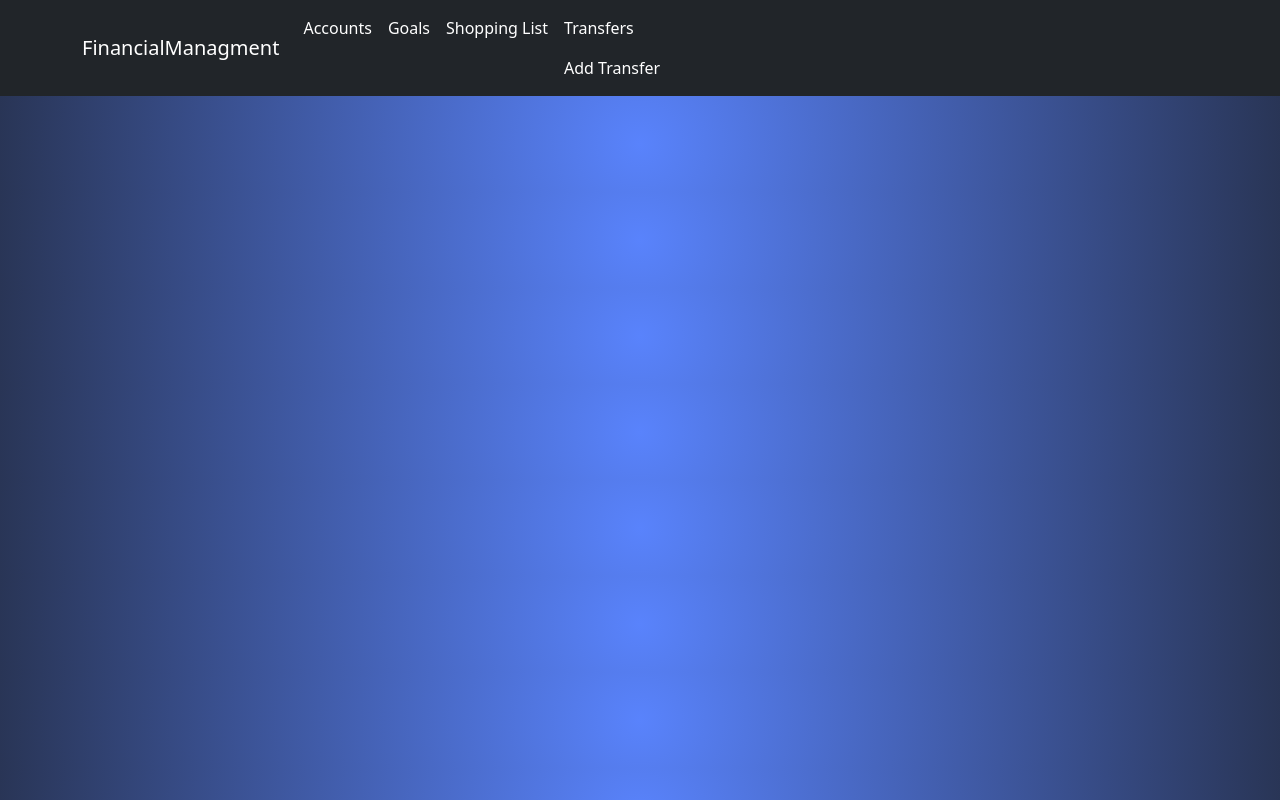
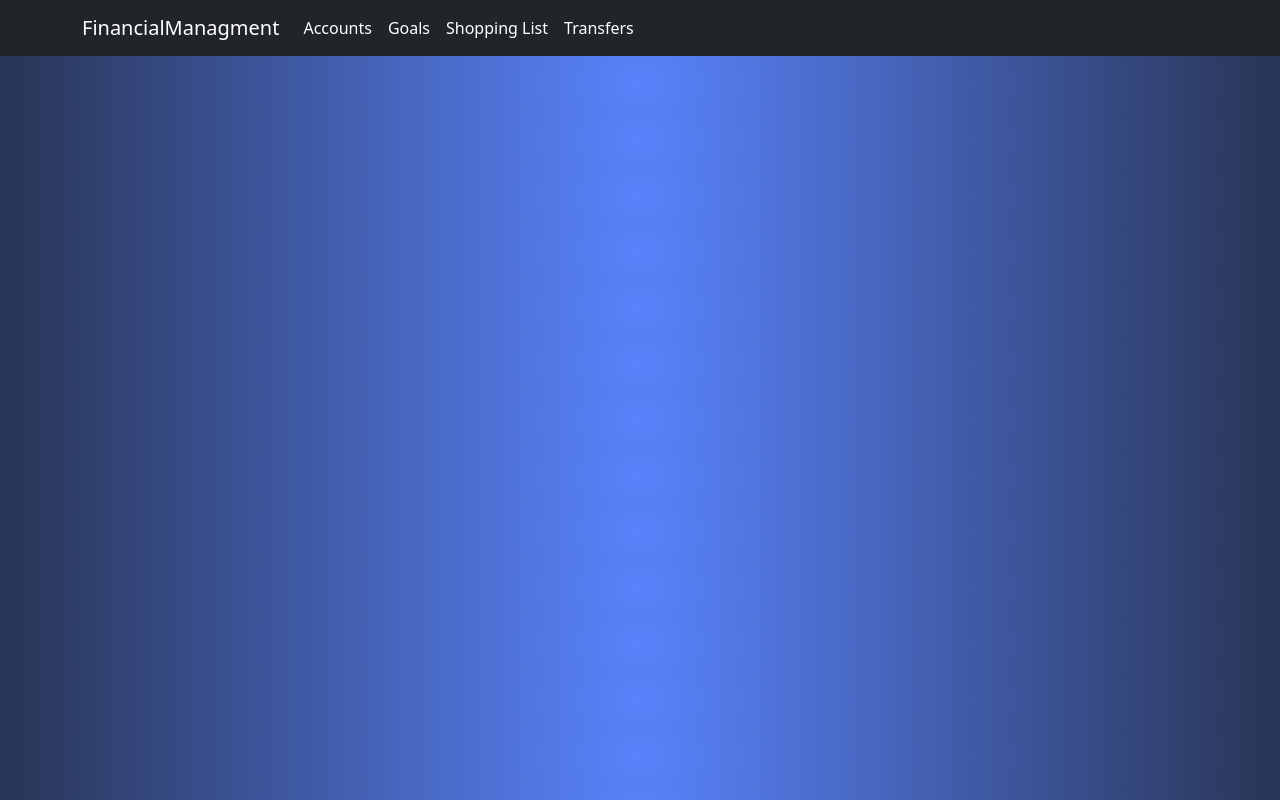
Before and after one commit to GrzegorzSitkowski/FinancialMangmentAngular, an Angular app: page / in a window 1280 px wide. Built offline with nearby package versions, Linux system fonts and the light colour scheme.

Commit message:
Added TypeId and Name to transfer of model

```diff
--- a/src/app/app.component.html
+++ b/src/app/app.component.html
@@ -17,7 +17,6 @@
         </li>
         <li class="nav-item">
           <a class="nav-link active" aria-current="page" routerLink="transfers">Transfers</a>
-          <a class="nav-link active" aria-current="page" routerLink="transfers/add">Add Transfer</a>
         </li>
       </ul>
     </div>
--- a/src/app/models/transfers/transfer.model.ts
+++ b/src/app/models/transfers/transfer.model.ts
@@ -1,6 +1,8 @@
 export interface Transfer{
     id: string;
+    name: string;
     amount: number;
+    typeId: number;
     categoryId: number;
     date: Date;
     accountId: number;
```
